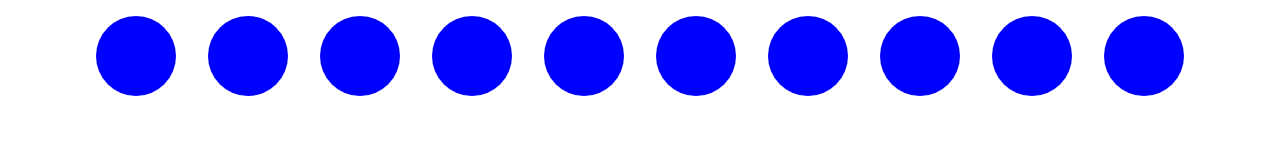
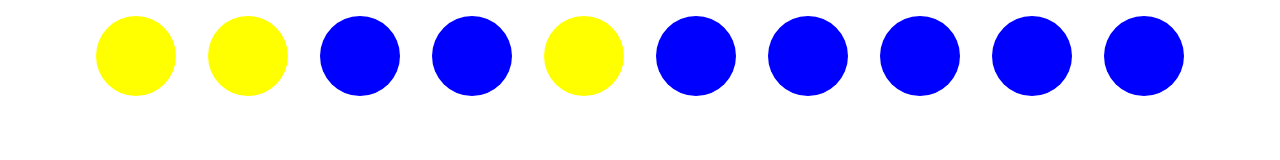
Before and after one commit to ernestomedinam/the-balls-repo, a plain HTML site: page index.html in a window 1280 px wide. Drawn offline with Linux system fonts and the light colour scheme.

Commit message:
Added a couple of yellow balls

```diff
--- a/index.html
+++ b/index.html
@@ -8,11 +8,11 @@
 </head>
 <body>
     <div class="holder">
+        <div class="ball yellow"></div>
+        <div class="ball yellow"></div>
         <div class="ball"></div>
         <div class="ball"></div>
-        <div class="ball"></div>
-        <div class="ball"></div>
-        <div class="ball"></div>
+        <div class="ball yellow"></div>
         <div class="ball"></div>
         <div class="ball"></div>
         <div class="ball"></div>
--- a/styles.css
+++ b/styles.css
@@ -20,3 +20,7 @@ body {
     height: 100vh;
     justify-content: space-evenly;
 }
+.yellow {
+    background-color: yellow;
+
+}
```
